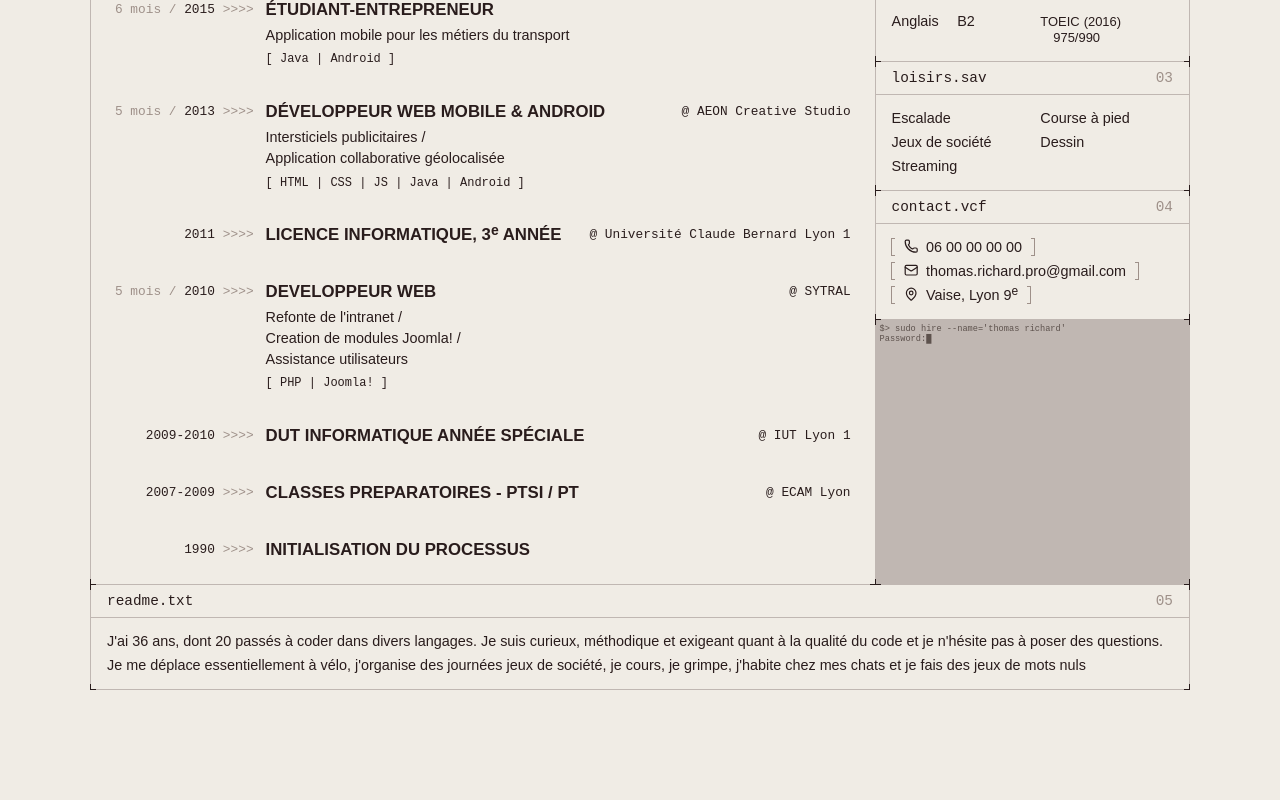
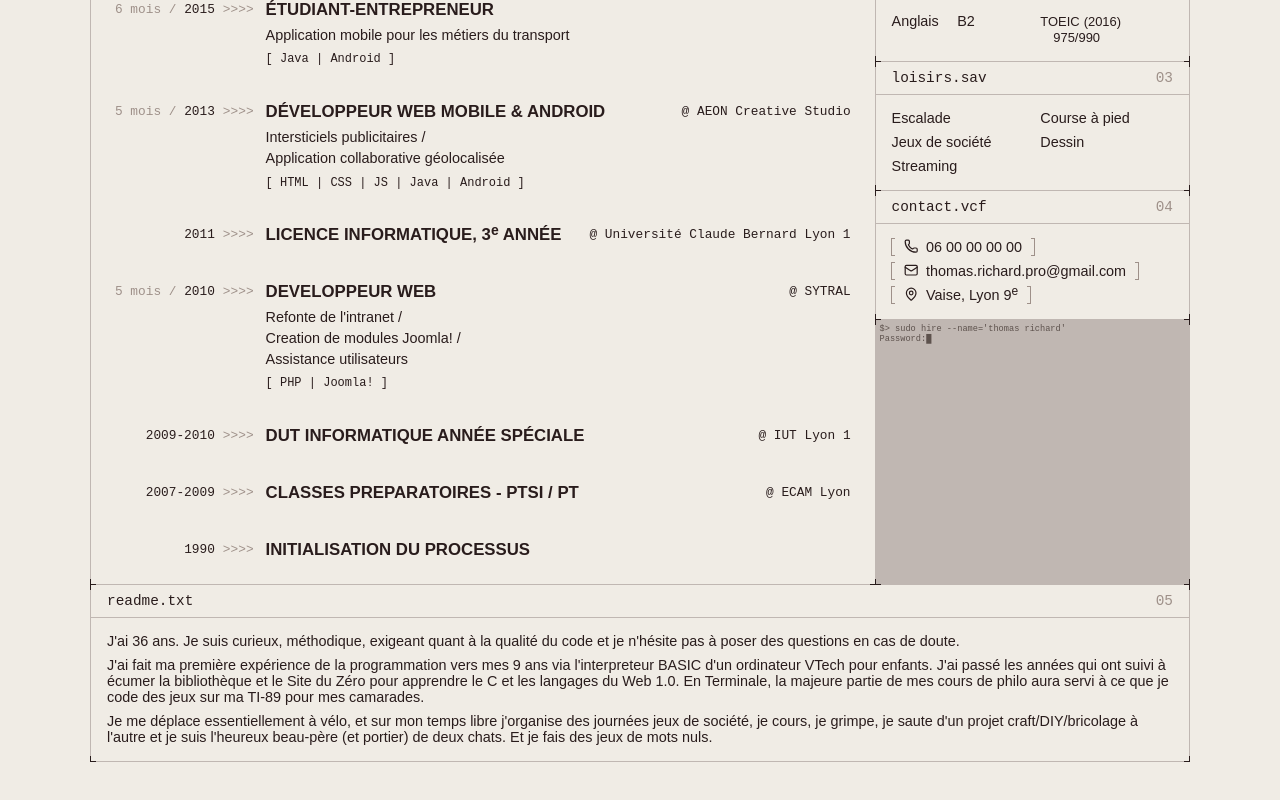
Before and after one commit to prShadoko/cv, a SvelteKit app: page / in a window 1280 px wide. Shown: the part 776-1576 px from the top of the page. Built offline with nearby package versions, Linux system fonts and the light colour scheme; a web font is replaced by a local one.

Commit message:
Add some lore to the readme section

```diff
--- a/src/routes/data.ts
+++ b/src/routes/data.ts
@@ -205,6 +205,7 @@ export const contact: Contact = {
 };
 
 export const readme: string[] = [
-  `J'ai 36 ans, dont 20 passés à coder dans divers langages. Je suis curieux, méthodique et exigeant quant à la qualité du code et je n'hésite pas à poser des questions.`,
-  `Je me déplace essentiellement à vélo, j'organise des journées jeux de société, je cours, je grimpe, j'habite chez mes chats et je fais des jeux de mots nuls`,
+  `J'ai 36 ans. Je suis curieux, méthodique, exigeant quant à la qualité du code et je n'hésite pas à poser des questions en cas de doute.`,
+  `J'ai fait ma première expérience de la programmation vers mes 9 ans via l'interpreteur BASIC d'un ordinateur VTech pour enfants. J'ai passé les années qui ont suivi à écumer la bibliothèque et le Site du Zéro pour apprendre le C et les langages du Web 1.0. En Terminale, la majeure partie de mes cours de philo aura servi à ce que je code des jeux sur ma TI-89 pour mes camarades.`,
+  `Je me déplace essentiellement à vélo, et sur mon temps libre j'organise des journées jeux de société, je cours, je grimpe, je saute d'un projet craft/DIY/bricolage à l'autre et je suis l'heureux beau-père (et portier) de deux chats. Et je fais des jeux de mots nuls.`,
 ];
```
